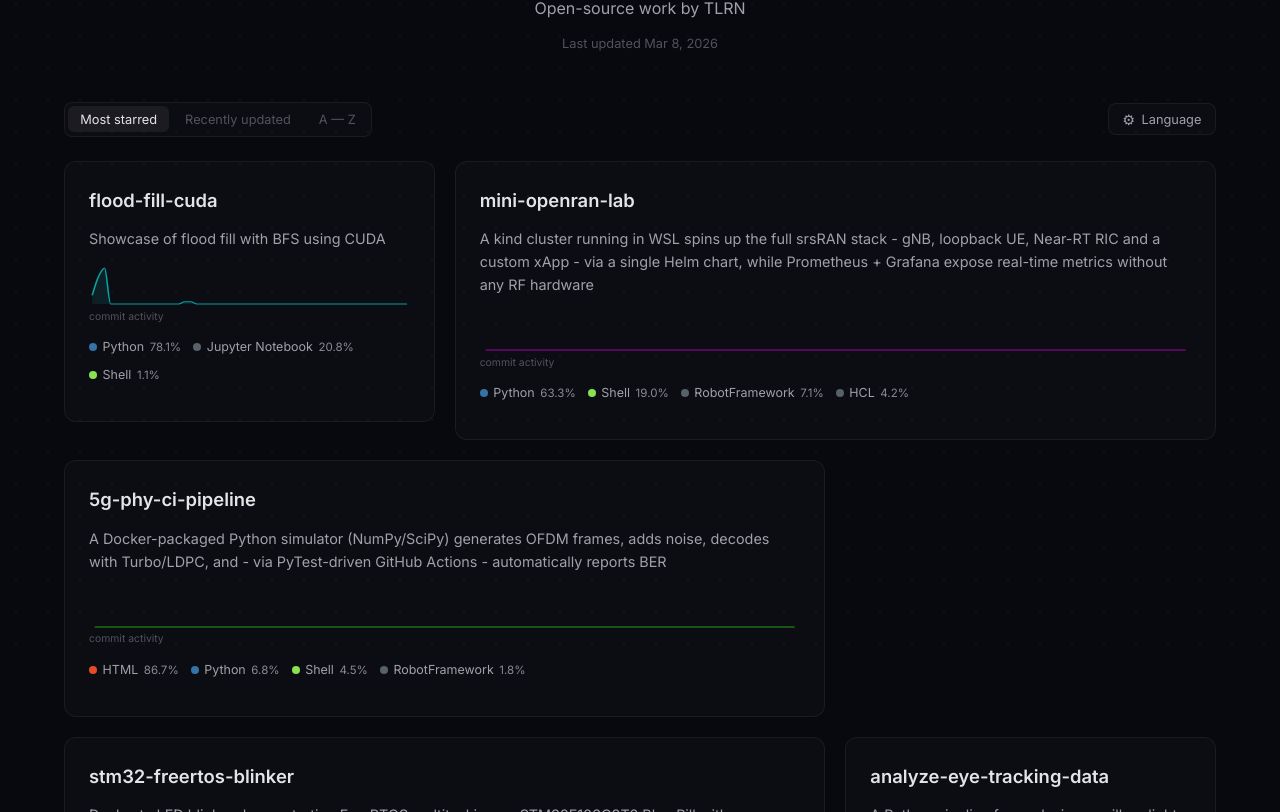
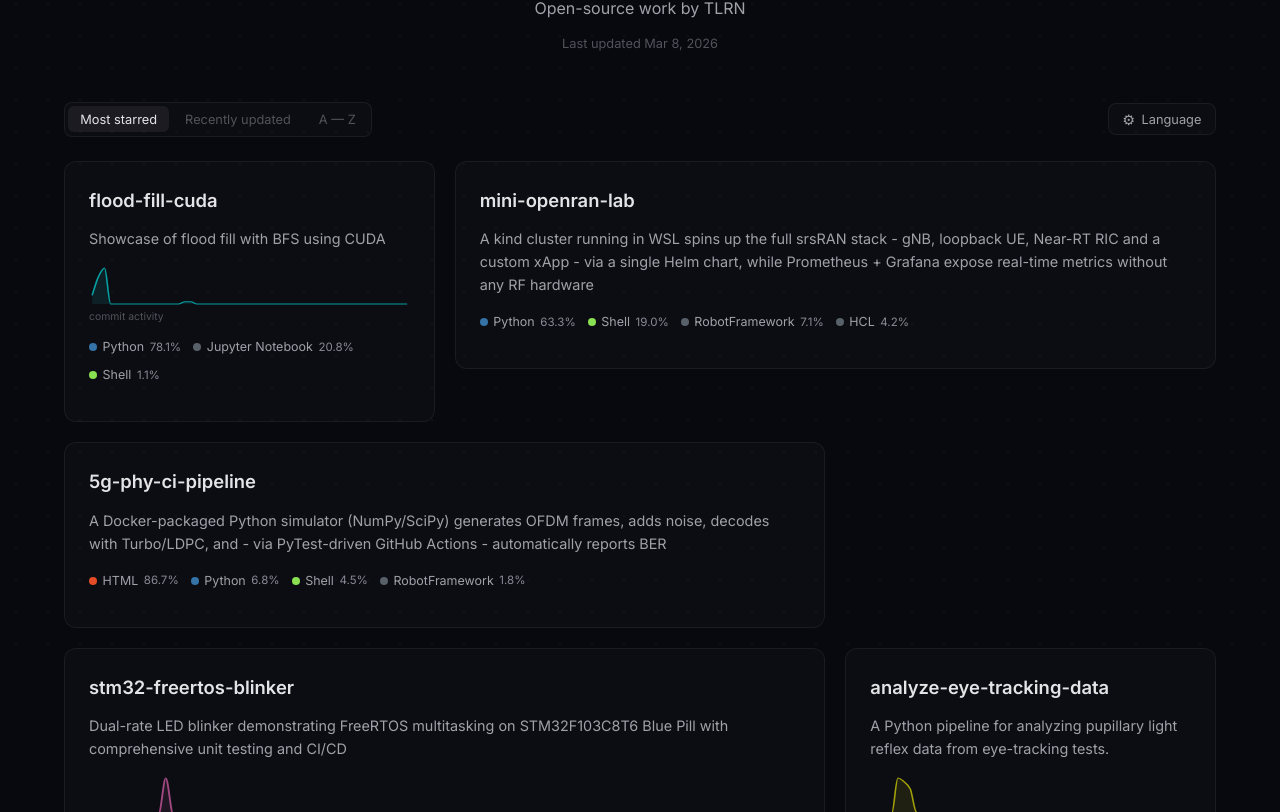
Before and after one commit to lejrn/lejrn.github.io, a website built with Vite: page index.html in a window 1280 px wide. Shown: the part 140-952 px from the top of the page. Built offline with nearby package versions, Linux system fonts and the light colour scheme.

Commit message:
fix: consistent sparkline width, skip all-zero timelines

```diff
--- a/src/main.js
+++ b/src/main.js
@@ -329,6 +329,7 @@ class GitHubShowcase {
     const langs = (repo.allLanguages || []).slice(0, 4);
     const topics = (repo.topics || []).slice(0, 4);
     const weeks = repo.weeklyCommits || [];
+    const hasActivity = weeks.length > 0 && weeks.some(v => v > 0);
     const hasReadme = repo.readmeExcerpt && repo.readmeExcerpt.length > 0;
 
     return `
@@ -348,7 +349,7 @@ class GitHubShowcase {
 
           <p class="card__desc">${repo.description}</p>
 
-          ${weeks.length > 0 ? `
+          ${hasActivity ? `
             <div class="card__sparkline">
               ${renderSparkline(weeks, neonColor)}
               <span class="sparkline__label">commit activity</span>
--- a/src/style.css
+++ b/src/style.css
@@ -387,6 +387,7 @@ body::before {
 /* ── Sparkline ───────────────────────────────────────────────── */
 
 .card__sparkline {
+  max-width: 380px;
   margin-bottom: 0.75rem;
 }
 
```
